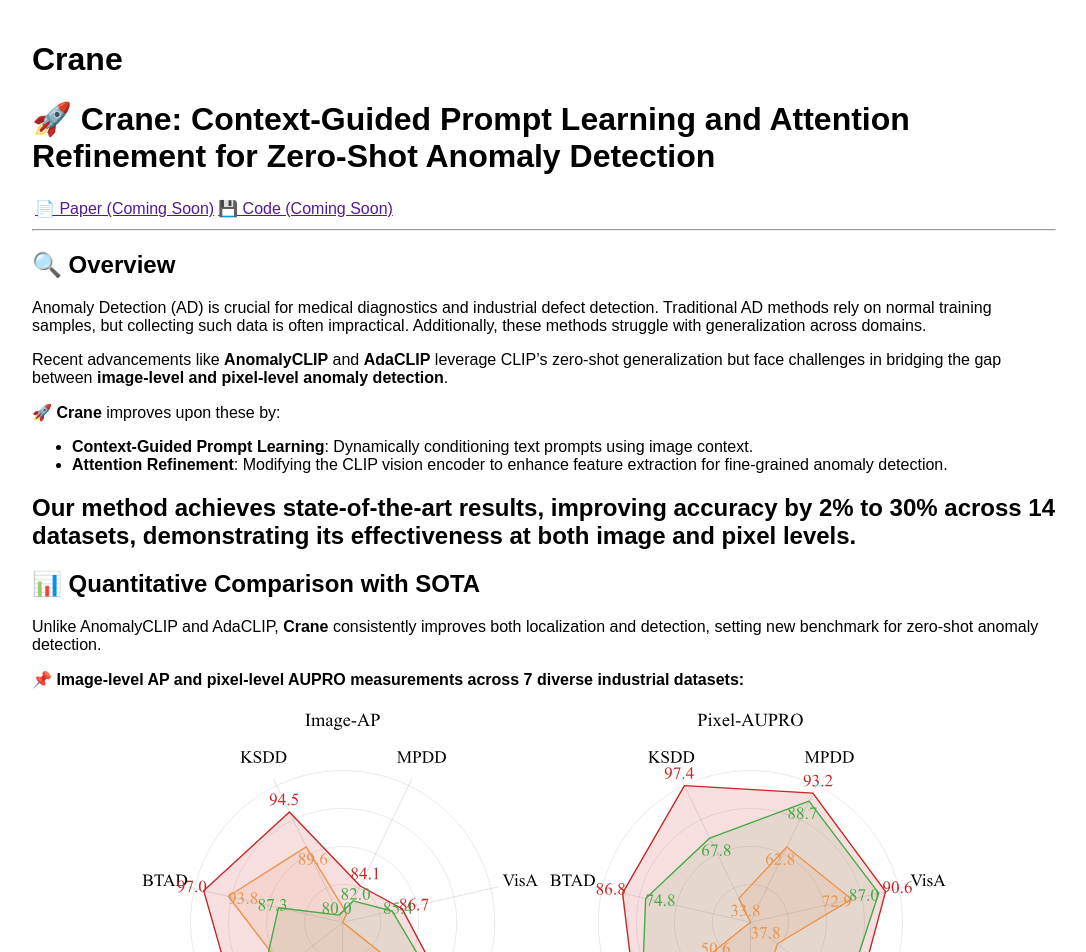
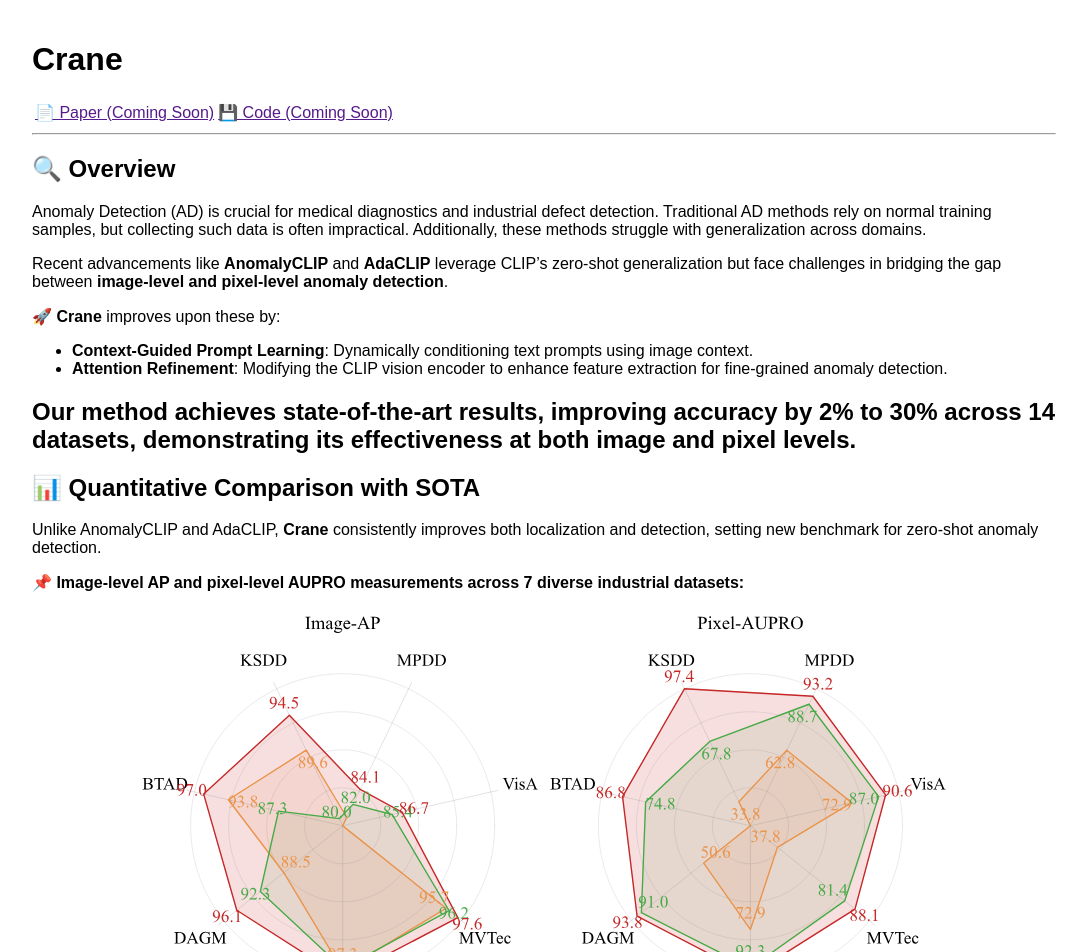
Before and after one commit to AlirezaSalehy/Crane, a Jekyll site: the page built from index.md, in a window 1280 px wide. Shown: the top 952 px of the page, without its empty margins (96-1182 px from the left). Built offline with Jekyll 4.4.1, drawn with Linux system fonts in a browser that asks for light colours.

Commit message:
title fix

```diff
--- a/index.md
+++ b/index.md
@@ -1,11 +1,11 @@
 ---
 layout: default
-title: "Crane: Context-Guided Prompt Learning and Attention Refinement for Zero-Shot Anomaly Detection"
+title: "🚀 Crane: Context-Guided Prompt Learning and Attention Refinement for Zero-Shot Anomaly Detection"
 author: "Anonymous Authors"
-description: "Anomaly detection via context-guided prompt learning and attention refinement."
+description: "Zero-shot Anomaly Detection Model"
 ---
 
-# 🚀 Crane: Context-Guided Prompt Learning and Attention Refinement for Zero-Shot Anomaly Detection
+<!-- # 🚀 Crane: Context-Guided Prompt Learning and Attention Refinement for Zero-Shot Anomaly Detection -->
 
 <!-- **Anonymous Authors**
 _(Under Review)_ -->
```
